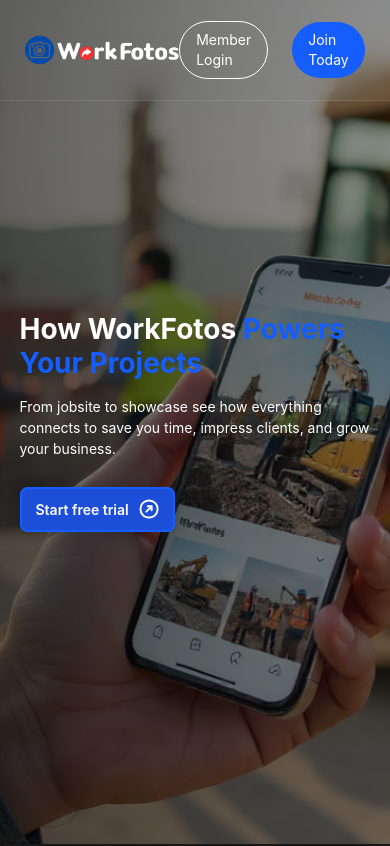
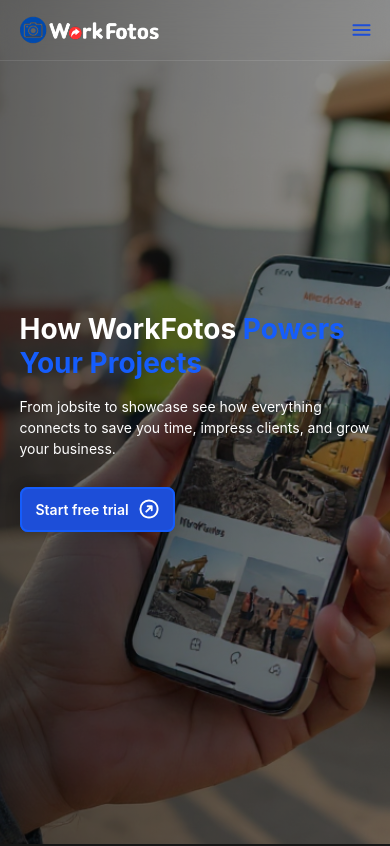
Before and after one commit to work-account171/workFotos, a Next.js app: page /how-it-works in a window 390 px wide. Shown: the top 846 px of the page. Built offline with nearby package versions, Linux system fonts and the light colour scheme.

Commit message:
added navbar for mobile

```diff
--- a/src/app/components/Navbar.tsx
+++ b/src/app/components/Navbar.tsx
@@ -3,9 +3,12 @@
 import Image from "next/image";
 import Link from "next/link";
 import { useEffect, useState } from "react";
+import hamburgerIcon from "@/../public/hamburger.svg";
+import cross from "@/../public/cross.svg";
 
 export default function Navbar() {
   const [scrolled, setScrolled] = useState(false);
+  const [sidebar,setSidebar]=useState(false)
 
   useEffect(() => {
     const handleScroll = () => {
@@ -26,12 +29,14 @@
 
   return (
     <header
-      className={`fixed top-0 left-0 w-full z-50 transition-colors duration-300 ${
-        scrolled ? "bg-white shadow-md border-b border-gray-200" : "bg-transparent border-b border-white/10"
+      className={`fixed overflow-hidden  top-0 left-0 w-full z-50 transition-colors duration-300 ${
+        scrolled
+          ? "bg-white shadow-md border-b border-gray-200"
+          : "bg-transparent border-b border-white/10"
       }`}
       style={{ backdropFilter: scrolled ? "none" : "blur(16px)" }}
     >
-      <div className="w-[87%] max-w-[1240px] mx-auto flex items-center justify-between h-[100px] md:gap-8 transition-colors duration-300">
+      <div className="md:w-[87%] w-[90%] max-w-[1240px] mx-auto flex items-center justify-between lg:py-6 py-4 md:gap-8 transition-colors duration-300">
         {/* Logo */}
         <Link href="/" className="flex items-start">
           <Image
@@ -40,13 +45,14 @@
             width={268}
             height={54}
             priority
+            className="md:w-[218px] md:h-[44px] lg:w-[268px] lg:h-[54px] w-[139px] h-[28px]"
           />
         </Link>
 
         {/* Navigation */}
-        <div className="flex items-center space-x-6 ml-auto">
+        <div className="lg:flex md:hidden items-center space-x-6 ml-auto">
           <nav
-            className={`hidden md:flex space-x-6 text-[18px] font-medium transition-colors duration-300 ${
+            className={`hidden lg:flex space-x-6 text-[18px] font-medium transition-colors duration-300 ${
               scrolled ? "text-black" : "text-white"
             }`}
           >
@@ -54,13 +60,11 @@
             <Link href="/pricing">Pricing</Link>
             <Link href="/contact">Contact</Link>
           </nav>
-
+          <div className="lg:flex flex-row hidden gap-3">
             <Link
               href="/login"
               className={`py-2 px-4 rounded-full text-sm border transition-all duration-300 ${
-              scrolled
-                ? "border-black text-black"
-                : "border-white text-white"
+                scrolled ? "border-black text-black" : "border-white text-white"
               }`}
             >
               Member Login
@@ -76,6 +80,70 @@
               Join Today
             </Link>
           </div>
+
+        </div>
+        <Image
+            src={hamburgerIcon}
+            alt="hamburger icon"
+            width={19}
+            height={19}
+            className="lg:hidden block"
+                    onClick={() => setSidebar(true)}
+
+          />
+      </div>
+      <div className={`fixed top-0 right-0 h-screen w-[75%] bg-white z-50 px-6 pt-[20px] pb-[100px] flex flex-col gap-24 transform transition-transform duration-300 ease-in-out ${
+          sidebar ? 'translate-x-0' : 'translate-x-full'
+        }`}>
+        <div className="flex flex-col gap-24">
+          <div className="flex justify-between items-center">
+            <Image
+              src={"/Black logo.png"}
+              alt="logo"
+              width={268}
+              height={54}
+              priority
+              className="w-[139px] md:w-[219px] md:h-[44px] h-[28px]"
+            />
+            <Image
+              src={cross}
+              alt="cross icon"
+              width={19}
+              height={19}
+              className="lg:hidden block"
+              onClick={() => setSidebar(false)}
+            />
+          </div>
+          <div className="flex flex-col h-[70vh] items-between justify-between">
+
+          <nav
+            className="flex flex-col gap-5 text-[18px] font-medium transition-colors duration-300 text-black"
+            >
+            <Link href="/how-it-works">How it Works</Link>
+            <Link href="/pricing">Pricing</Link>
+            <Link href="/contact">Contact</Link>
+          </nav>
+          <div className="flex flex-col gap-3">
+            <Link
+              href="/login"
+              className="py-2 px-4 rounded-full text-sm text-center border transition-all duration-300 border-black text-black"
+
+            >
+              Member Login
+            </Link>
+            <Link
+              href="/signup"
+              className={`py-2 px-4 rounded-full text-center text-sm transition-colors duration-300 ${
+                scrolled
+                  ? "bg-blue-600 text-white hover:bg-blue-700"
+                  : "bg-blue-600 text-white hover:bg-blue-700"
+              }`}
+            >
+              Join Today
+            </Link>
+          </div>
+            </div>
+        </div>
       </div>
     </header>
   );
--- a/src/app/components/homeComponents/HeroSection.tsx
+++ b/src/app/components/homeComponents/HeroSection.tsx
@@ -6,26 +6,25 @@
 
 const Hero: React.FC = () => {
   return (
-    <section className="relative w-full h-screen overflow-hidden flex items-center justify-center">
-      <div className="absolute inset-0 z-0 overflow-hidden">
+    <section className="relative w-[100vw] h-screen overflow-hidden flex items-center justify-center">
+      <div className="absolute top-0 translate-r-7 min-w-max inset-0 z-0">
         <video
           autoPlay
           muted
           loop
           playsInline
-          className="absolute inset-0 w-full h-full object-cover"
+          className="w-full h-full object-cover"
         >
           <source src="/videos/Herovideo.mp4" type="video/mp4" />
           Your browser does not support the video tag.
         </video>
 
 
-        <div className="absolute inset-0 bg-black/50" />
       </div>
 
-      <div className="relative z-10 w-full max-w-[1240px] px-4 md:px-0 mx-auto">
+      <div className=" md:w-[87%] w-[90%] max-w-[1240px] z-10  px-4 md:px-0 mx-auto">
         <div className="flex flex-col md:flex-row items-start justify-between gap-10">
-          <div className="w-full md:w-[55%] text-white">
+          <div className="w-full lg:w-[55%] md:[75%] text-white">
             <h1 className="text-3xl sm:text-4xl md:text-5xl lg:text-6xl font-bold leading-tight">
               Turn <span className="text-primary">Work Photos</span> Into More
               Business
--- a/src/app/components/homeComponents/HowitWorks.tsx
+++ b/src/app/components/homeComponents/HowitWorks.tsx
@@ -18,11 +18,11 @@
         </div>
 
 
-        <div className="flex flex-col  md:flex-row items-center w-full justify-between gap-6 md:gap-80 group">
+        <div className="flex flex-col  md:flex-row items-center w-full justify-between gap-6  group">
+         {/* div 1 */}
+          <div className="relative w-full flex justify-center items-center  md:w-[47%] ">
 
-          <div className="relative w-full  md:w-[47%] md:h-[491px] bg-blue-500">
-
-            <div className="absolute w-[238px] h-[491px] inset-0 transform -rotate-[6deg] -translate-x-[40px] md:-translate-x-[20px] z-10 transition-all duration-500 group-hover:rotate-0 group-hover:-translate-x-[90px]">
+            <div className=" w-[238px] h-[491px]  transform -rotate-[6deg]   z-10 transition-all duration-500 group-hover:rotate-0 group-hover:-translate-x-[0px]">
               <Image
                 src="/Mobile 2.png"
                 alt="Phone Left"
@@ -32,7 +32,7 @@
               />
             </div>
             {/* Right Image */}
-            <div className="absolute w-[238px] h-[491px] inset-0 transform rotate-[6deg] translate-x-[40px] md:translate-x-[20px] z-20 transition-all duration-500 group-hover:rotate-0 group-hover:translate-x-[90px]">
+            <div className=" w-[238px] h-[491px]  transform rotate-[6deg]   z-20 transition-all duration-500 group-hover:rotate-0 group-hover:translate-x-[0px]">
               <Image
                 src="/Mobile.png"
                 alt="Phone Right"
@@ -43,9 +43,9 @@
             </div>
           </div>
 
-          {/* Steps List */}
-          <div className="w-full md:w-[47%]  space-y-8 text-left">
-            <div className="flex items-start gap-4">
+          {/* Steps List div2*/}
+          <div className="w-full md:w-[46%]   space-y-8 text-left">
+            <div className="flex items-start  gap-4">
               <Image src="/icons/Folder.png" alt="Create" width={32} height={32} />
               <div>
                 <h3 className="text-lg font-semibold text-black">Create Projects</h3>
```
Also changed, not shown: public/cross.svg (added), public/hamburger.svg (added). Lines whose indentation alone changed are shown as unchanged.
